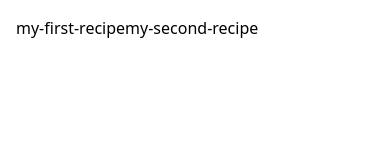
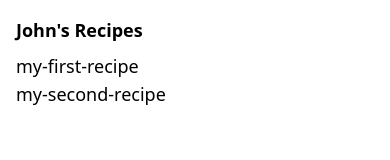
Before and after one commit to blaberg/food-blog, a plain HTML site: page public/index.html in a window 390 px wide. Drawn offline with Linux system fonts and the light colour scheme.

Commit message:
feat: add simple styling to start page

```diff
--- a/public/index.html
+++ b/public/index.html
@@ -6,7 +6,10 @@
     <link href="./output.css" rel="stylesheet">
     <title>John&#39;s Recipes</title>
 </head>
-<body class="p-4">
-    <a href="my-first-recipe">my-first-recipe</a><a href="my-second-recipe">my-second-recipe</a>
+<body class="max-w-md md:max-w-lg lg:max-w-xl mx-auto p-4">
+    <h1 class="font-bold text-lg">John's Recipes</h1>
+<div class="flex flex-col mt-2">
+<a class="text-lg hover:underline" href="my-first-recipe">my-first-recipe</a><a class="text-lg hover:underline" href="my-second-recipe">my-second-recipe</a>
+</div>
 </body>
 </html>
```
Also changed, not shown: cmd/generator/templates/base.html (+1 -1 lines), cmd/generator/templates/start.html (+4 -1 lines), public/my-first-recipe/index.html (+1 -1 lines), public/my-second-recipe/index.html (+1 -1 lines), public/output.css.
